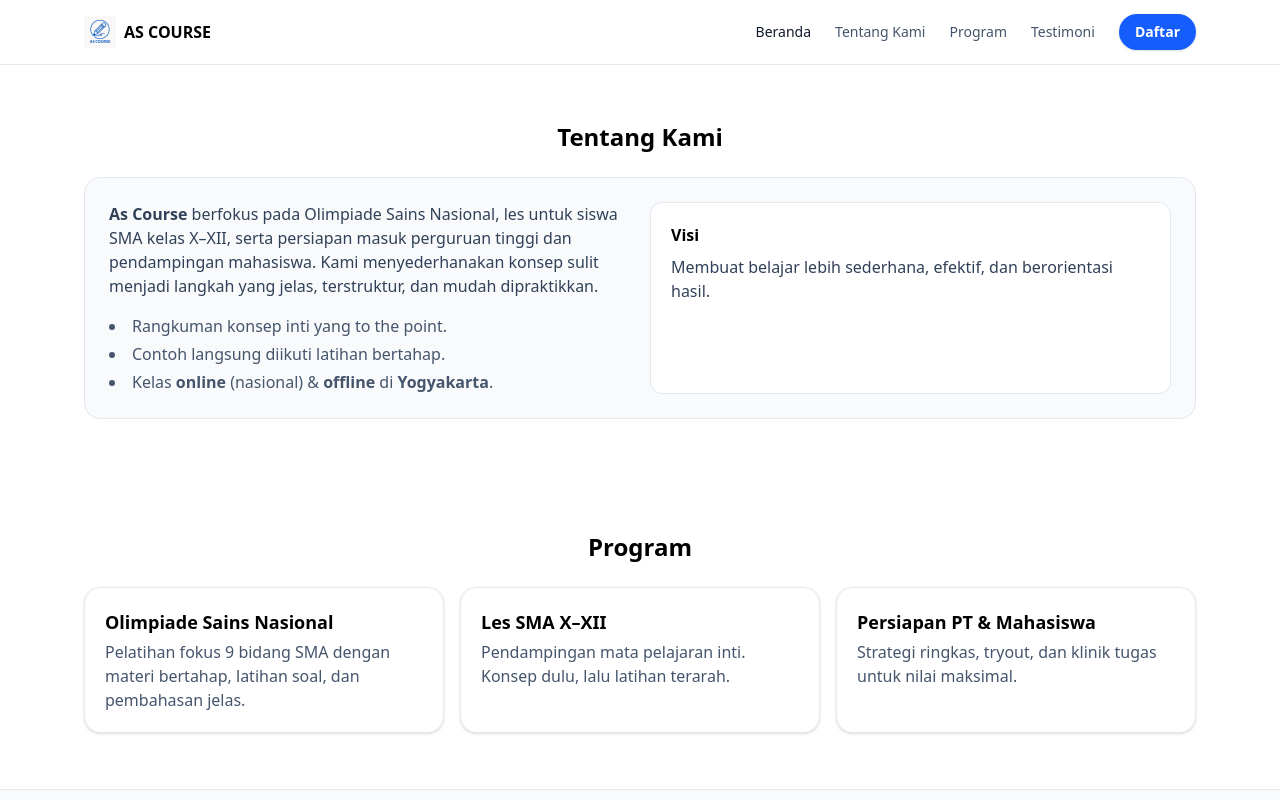
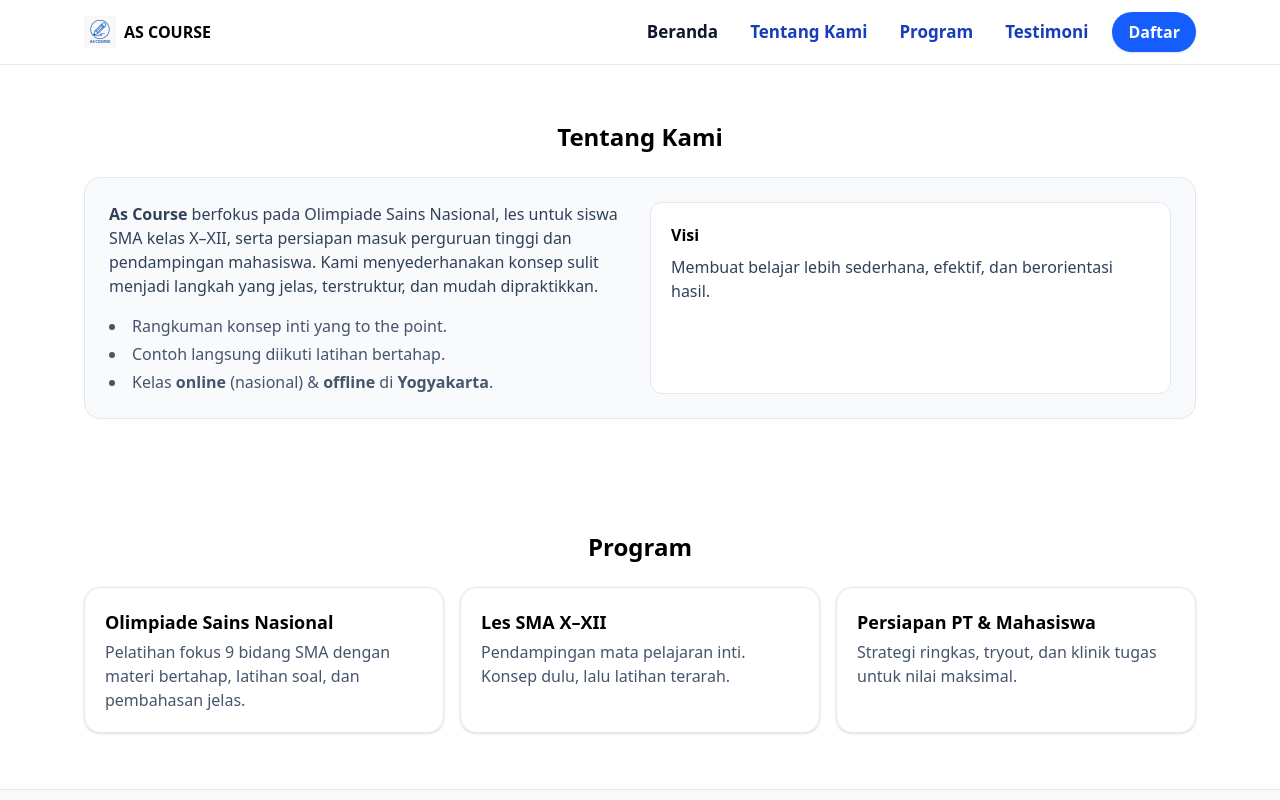
Before and after one commit to mrhasansan/ascourseid, a React (Vite) app: page / in a window 1280 px wide. Shown: the top 800 px of the page. Built offline with nearby package versions, Linux system fonts and the light colour scheme.

Commit message:
fix(navbar): use state open to toggle mobile menu

```diff
--- a/src/components/navbar.tsx
+++ b/src/components/navbar.tsx
@@ -10,60 +10,77 @@ export function Navbar() {
   return (
     <header className="sticky top-0 z-40 bg-white/80 backdrop-blur border-b border-slate-200">
       <div className="mx-auto max-w-6xl px-5 h-16 flex items-center justify-between">
-        <Link to="/" className="flex items-center gap-2">
+        {/* Brand */}
+        <Link to="/" className="flex items-center gap-2" onClick={() => setOpen(false)}>
           <Logo className="h-8 w-auto" />
           <span className="font-semibold">AS COURSE</span>
         </Link>
-        <nav className="hidden md:flex items-center gap-6 text-sm text-slate-600">
-          <NavLink to="/" className={({ isActive }) => (isActive ? "text-slate-900" : "hover:text-slate-900")}>
+
+        {/* Desktop nav */}
+        <nav className="hidden md:flex items-center gap-2">
+          <NavLink to="/" className={({ isActive }) => `${navClass} ${isActive ? "text-slate-900" : ""}`}>
             Beranda
           </NavLink>
-          <NavLink to="/about" className={({ isActive }) => (isActive ? "text-slate-900" : "hover:text-slate-900")}>
+          <NavLink to="/about" className={({ isActive }) => `${navClass} ${isActive ? "text-slate-900" : ""}`}>
             Tentang Kami
           </NavLink>
-          <NavLink to="/program" className={({ isActive }) => (isActive ? "text-slate-900" : "hover:text-slate-900")}>
+          <NavLink to="/program" className={({ isActive }) => `${navClass} ${isActive ? "text-slate-900" : ""}`}>
             Program
           </NavLink>
-          <NavLink to="/testimoni" className={({ isActive }) => (isActive ? "text-slate-900" : "hover:text-slate-900")}>
+          <NavLink to="/testimoni" className={({ isActive }) => `${navClass} ${isActive ? "text-slate-900" : ""}`}>
             Testimoni
           </NavLink>
-          <Link to="/daftar" className="rounded-full bg-blue-600 text-white px-4 py-2 font-semibold shadow">
+          <Link to="/daftar" className="ml-1 rounded-full bg-blue-600 text-white px-4 py-2 font-semibold shadow">
             Daftar
           </Link>
         </nav>
-        <details className="md:hidden">
-          <summary className="list-none p-2 rounded-lg border border-slate-300 cursor-pointer">Menu</summary>
-          <div className="absolute right-4 mt-2 w-48 rounded-xl border border-slate-200 bg-white shadow">
-            <ul className="p-2 text-sm">
+
+        {/* Mobile toggle */}
+        <button type="button" className="md:hidden inline-flex items-center justify-center p-2 rounded-lg border border-slate-300" aria-controls="mobile-menu" aria-expanded={open} onClick={() => setOpen((v) => !v)}>
+          <span className="sr-only">Buka menu</span>
+          {/* ikon hamburger / close */}
+          {!open ? (
+            <svg width="22" height="22" viewBox="0 0 24 24" fill="none">
+              <path d="M4 6h16M4 12h16M4 18h16" stroke="currentColor" strokeWidth="2" />
+            </svg>
+          ) : (
+            <svg width="22" height="22" viewBox="0 0 24 24" fill="none">
+              <path d="M6 6l12 12M18 6l-12 12" stroke="currentColor" strokeWidth="2" />
+            </svg>
+          )}
+        </button>
+      </div>
+
+      {/* Mobile menu panel */}
+      <div id="mobile-menu" className={`md:hidden border-t border-slate-200 bg-white ${open ? "block" : "hidden"}`}>
+        <ul className="mx-auto max-w-6xl px-5 py-3 space-y-1">
           <li>
-                <Link className="block rounded-lg px-3 py-2 hover:bg-slate-50" to="/">
+            <Link className="block rounded-lg px-3 py-2 hover:bg-slate-50" to="/" onClick={() => setOpen(false)}>
               Beranda
             </Link>
           </li>
           <li>
-                <Link className="block rounded-lg px-3 py-2 hover:bg-slate-50" to="/about">
+            <Link className="block rounded-lg px-3 py-2 hover:bg-slate-50" to="/about" onClick={() => setOpen(false)}>
               Tentang Kami
             </Link>
           </li>
           <li>
-                <Link className="block rounded-lg px-3 py-2 hover:bg-slate-50" to="/program">
+            <Link className="block rounded-lg px-3 py-2 hover:bg-slate-50" to="/program" onClick={() => setOpen(false)}>
               Program
             </Link>
           </li>
           <li>
-                <Link className="block rounded-lg px-3 py-2 hover:bg-slate-50" to="/testimoni">
+            <Link className="block rounded-lg px-3 py-2 hover:bg-slate-50" to="/testimoni" onClick={() => setOpen(false)}>
               Testimoni
             </Link>
           </li>
           <li>
-                <Link className="block rounded-lg px-3 py-2 bg-blue-600 text-white" to="/daftar">
+            <Link className="block rounded-lg px-3 py-2 bg-blue-600 text-white" to="/daftar" onClick={() => setOpen(false)}>
               Daftar
             </Link>
           </li>
         </ul>
       </div>
-        </details>
-      </div>
     </header>
   );
 }
```
Lines whose indentation alone changed are shown as unchanged.
